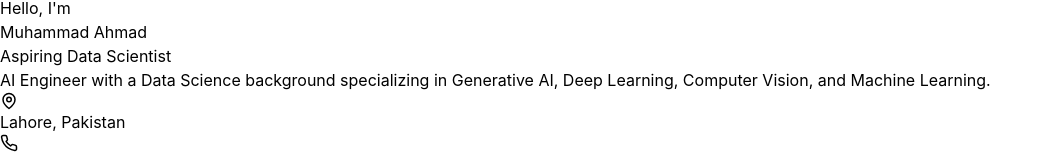
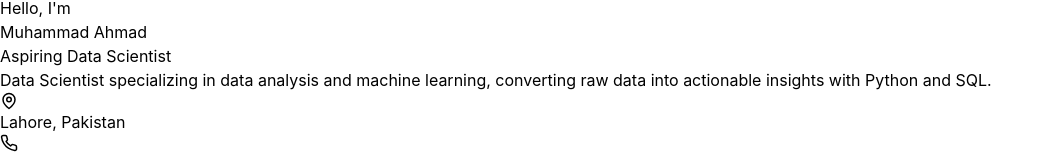
Before and after one commit to Muhammad-Ahmad2511/portfolio_1, a React (Vite) app: page / in a window 1280 px wide. Shown: the part 596-752 px from the top of the page, without its empty margins (0-1054 px from the left). Built offline with nearby package versions, Linux system fonts and the light colour scheme; the HTML template or start-up script is replaced by a standard one.

Commit message:
Update hero copy: highlight data analysis, ML, Python & SQL

```diff
--- a/src/App.jsx
+++ b/src/App.jsx
@@ -324,7 +324,7 @@ CERTIFICATIONS
                 Aspiring Data Scientist
               </p>
               <p className={`text-base text-slate-300 max-w-2xl mb-6 transition-all duration-1000 ${isTypingComplete ? 'opacity-100' : 'opacity-0'}`}>
-                AI Engineer with a Data Science background specializing in <span className="text-blue-400 font-semibold">Generative AI</span>, <span className="text-cyan-400 font-semibold">Deep Learning</span>, <span className="text-purple-400 font-semibold">Computer Vision</span>, and <span className="text-green-400 font-semibold">Machine Learning</span>.
+                <span className="text-blue-400 font-semibold">Data Scientist</span> specializing in <span className="text-cyan-400 font-semibold">data analysis</span> and <span className="text-purple-400 font-semibold">machine learning</span>, converting raw data into actionable insights with <span className="text-green-400 font-semibold">Python</span> and <span className="text-yellow-400 font-semibold">SQL</span>.
               </p>
 
               <div className={`flex flex-wrap justify-center md:justify-start gap-6 mb-6 transition-all duration-1000 ${isTypingComplete ? 'opacity-100' : 'opacity-0'}`}>
```
